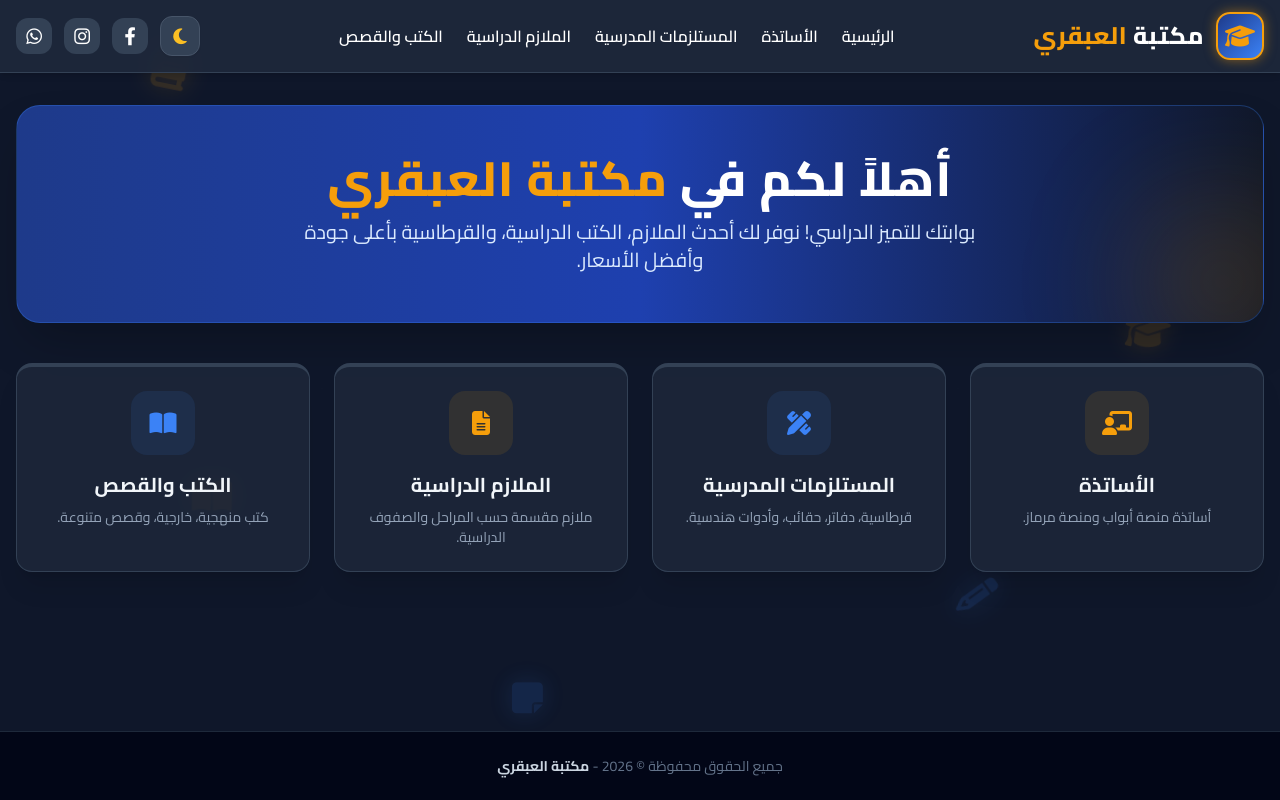
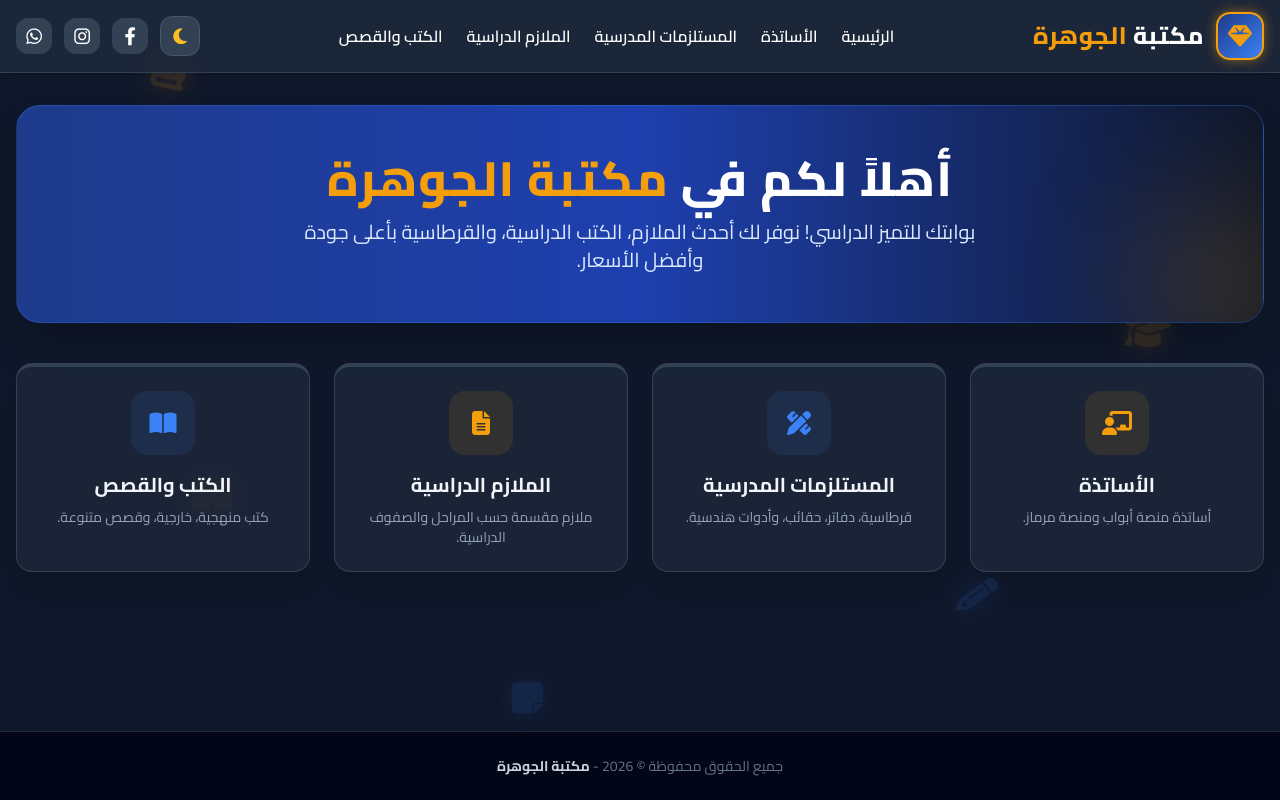
Before and after one commit to memonew2007m-hue/Book, a plain HTML site: page index.html in a window 1280 px wide. Drawn offline with nearby package versions, Linux system fonts and the light colour scheme.

Commit message:
Update index.html

```diff
--- a/index.html
+++ b/index.html
@@ -3,7 +3,7 @@
 <head>
     <meta charset="UTF-8">
     <meta name="viewport" content="width=device-width, initial-scale=1.0">
-    <title id="site-title">مكتبة العبقري</title>
+    <title id="site-title">مكتبة الجوهرة</title>
     <script src="https://cdn.tailwindcss.com"></script>
     <link rel="stylesheet" href="https://cdnjs.cloudflare.com/ajax/libs/font-awesome/6.4.0/css/all.min.css">
     <link href="https://fonts.googleapis.com/css2?family=Cairo:wght@400;600;700;800&display=swap" rel="stylesheet">
@@ -172,7 +172,7 @@
 
     <div id="welcome-splash">
         <div class="text-center px-4">
-            <i class="fa-solid fa-graduation-cap text-6xl text-brand-gold mb-4 animate-bounce"></i>
+            <i class="fa-solid fa-gem text-6xl text-brand-gold mb-4 animate-bounce"></i>
             <h1 class="text-3xl md:text-5xl font-extrabold text-white glow-text tracking-wide">
                 أهلاً وسهلاً بطلابنا الأعزاء
             </h1>
@@ -191,13 +191,13 @@
     <header class="bg-white/90 dark:bg-slate-800/90 backdrop-blur-md text-slate-800 dark:text-white shadow-md sticky top-0 z-40 border-b border-slate-200 dark:border-slate-700 transition-colors duration-300">
         <div class="container mx-auto px-4 py-3 flex justify-between items-center">
 
-            <div id="secret-logo-btn" onclick="handleSecretClick()" class="flex items-center space-x-3 space-x-reverse cursor-pointer select-none group" title="انقر 5 مرات فتح الإعدادات الخفية">
+            <div id="secret-logo-btn" onclick="handleSecretClick()" class="flex items-center space-x-3 space-x-reverse cursor-pointer select-none group" title="انقر 5 مرات لفتح لوحة التحكم">
                 <div class="logo-box flex items-center justify-center relative">
                     <img id="header-logo-img" class="hidden w-full h-full object-cover rounded-xl" src="" alt="شعار المنصة">
-                    <i id="header-logo-icon" class="fa-solid fa-graduation-cap text-2xl text-brand-gold"></i>
+                    <i id="header-logo-icon" class="fa-solid fa-gem text-2xl text-brand-gold"></i>
                 </div>
                 <h1 class="text-2xl font-extrabold tracking-wide">
-                    <span id="display-brand-name">مكتبة <span class="text-brand-gold">العبقري</span></span>
+                    <span id="display-brand-name">مكتبة <span class="text-brand-gold">الجوهرة</span></span>
                 </h1>
             </div>
 
@@ -227,7 +227,7 @@
             <div class="bg-gradient-to-r from-brand-blue via-blue-800 to-slate-900 text-white rounded-3xl p-8 md:p-12 text-center shadow-2xl border border-blue-500/30 relative overflow-hidden group">
                 <div class="absolute -right-10 -bottom-10 w-40 h-40 bg-brand-gold/20 rounded-full blur-3xl group-hover:scale-150 transition duration-700"></div>
                 <div class="relative z-10 space-y-4">
-                    <h2 class="text-3xl md:text-5xl font-extrabold tracking-wide">أهلاً لكم في <span class="text-brand-gold" id="hero-brand-name">مكتبة العبقري</span></h2>
+                    <h2 class="text-3xl md:text-5xl font-extrabold tracking-wide">أهلاً لكم في <span class="text-brand-gold" id="hero-brand-name">مكتبة الجوهرة</span></h2>
                     <p class="text-lg md:text-xl text-blue-100 max-w-2xl mx-auto">بوابتك للتميز الدراسي! نوفر لك أحدث الملازم، الكتب الدراسية، والقرطاسية بأعلى جودة وأفضل الأسعار.</p>
                 </div>
             </div>
@@ -657,21 +657,17 @@
 
     <footer class="bg-slate-100 dark:bg-slate-950 text-slate-500 dark:text-slate-500 py-6 mt-10 border-t border-slate-200 dark:border-slate-800 relative z-10 transition-colors duration-300">
         <div class="container mx-auto px-4 text-center space-y-2">
-            <p class="text-sm">جميع الحقوق محفوظة &copy; 2026 - <span id="footer-brand-name" class="text-slate-700 dark:text-slate-300 font-bold">مكتبة العبقري</span></p>
+            <p class="text-sm">جميع الحقوق محفوظة &copy; 2026 - <span id="footer-brand-name" class="text-slate-700 dark:text-slate-300 font-bold">مكتبة الجوهرة</span></p>
         </div>
     </footer>
 
     <script>
-        // --- البيانات الافتراضية الأولية للمكتبة ---
         const initialMockProducts = [
-            // مستلزمات
             { id: '1', section: 'supplies', title: 'دفتر سلك 100 ورقة', sub: 'notebooks', price: '2,500 د.ع', desc: 'دفتر مذكرات فاخر بغلاف مقوى', imgSrc: '' },
             { id: '2', section: 'supplies', title: 'طقم أقلام جاف ملون (12 قلم)', sub: 'stationery', price: '3,000 د.ع', desc: 'أقلام جافة عالية الجودة ومريحة لليد', imgSrc: '' },
             { id: '3', section: 'supplies', title: 'حقيبة مدرسية متينة', sub: 'stationery', price: '25,000 د.ع', desc: 'حقيبة مقاومة للماء مع عدة جيوب', imgSrc: '' },
-            // كتب وقصص
             { id: '4', section: 'books', title: 'قصص الأطفال العالمية', sub: 'قصص ومطالعة', price: '4,000 د.ع', desc: 'مجموعة قصصية مشوقة ومصورة للأطفال', imgSrc: '' },
             { id: '5', section: 'books', title: 'معجم اللغة العربية المعاصر', sub: 'كتب خارجية', price: '12,000 د.ع', desc: 'مرجع شامل للطلاب والباحثين', imgSrc: '' },
-            // ملازم
             { id: '6', section: 'notes', stage: 'primary', grade: '6', title: 'ملزمة الرياضيات الشاملة', sub: 'الرياضيات', price: '6,000 د.ع', desc: 'شرح مفصل ومحلول بالكامل لأسئلة الامتحان الوزاري', imgSrc: '' },
             { id: '7', section: 'notes', stage: 'middle', grade: '3', title: 'المركّز في قواعد اللغة العربية', sub: 'اللغة العربية', price: '7,500 د.ع', desc: 'تضم أهم القواعد والتمارين للثالث متوسط', imgSrc: '' },
             { id: '8', section: 'notes', stage: 'high', grade: '6', title: 'ملزمة الكيمياء للسادس العلمي', sub: 'الكيمياء', price: '10,000 د.ع', desc: 'تغطي كافة الفصول مع المخططات التوضيحية', imgSrc: '' }
@@ -687,16 +683,15 @@
         }
 
         window.addEventListener('DOMContentLoaded', () => {
-            // 1. استعادة اسم المنصة
+            const defaultBrandHTML = 'مكتبة <span class="text-brand-gold">الجوهرة</span>';
             const savedBrandName = getDataFromStorage('brandName');
-            if (savedBrandName) {
-                document.getElementById('display-brand-name').innerHTML = savedBrandName;
-                document.getElementById('hero-brand-name').innerHTML = savedBrandName;
-                document.getElementById('footer-brand-name').textContent = savedBrandName.replace(/<[^>]*>/g, '');
-                document.getElementById('site-title').textContent = savedBrandName.replace(/<[^>]*>/g, '');
-            }
 
-            // 2. استعادة اللوجو
+            const activeBrandHTML = savedBrandName || defaultBrandHTML;
+            document.getElementById('display-brand-name').innerHTML = activeBrandHTML;
+            document.getElementById('hero-brand-name').innerHTML = activeBrandHTML;
+            document.getElementById('footer-brand-name').textContent = activeBrandHTML.replace(/<[^>]*>/g, '');
+            document.getElementById('site-title').textContent = activeBrandHTML.replace(/<[^>]*>/g, '');
+
             const savedLogo = getDataFromStorage('logoImage');
             if (savedLogo) {
                 const img = document.getElementById('header-logo-img');
@@ -706,7 +701,6 @@
                 icon.classList.add('hidden');
             }
 
-            // 3. استعادة أو إدخال المنتجات الافتراضية
             let savedProducts = getDataFromStorage('customProducts');
             if (!savedProducts || savedProducts.length === 0) {
                 savedProducts = initialMockProducts;
```
